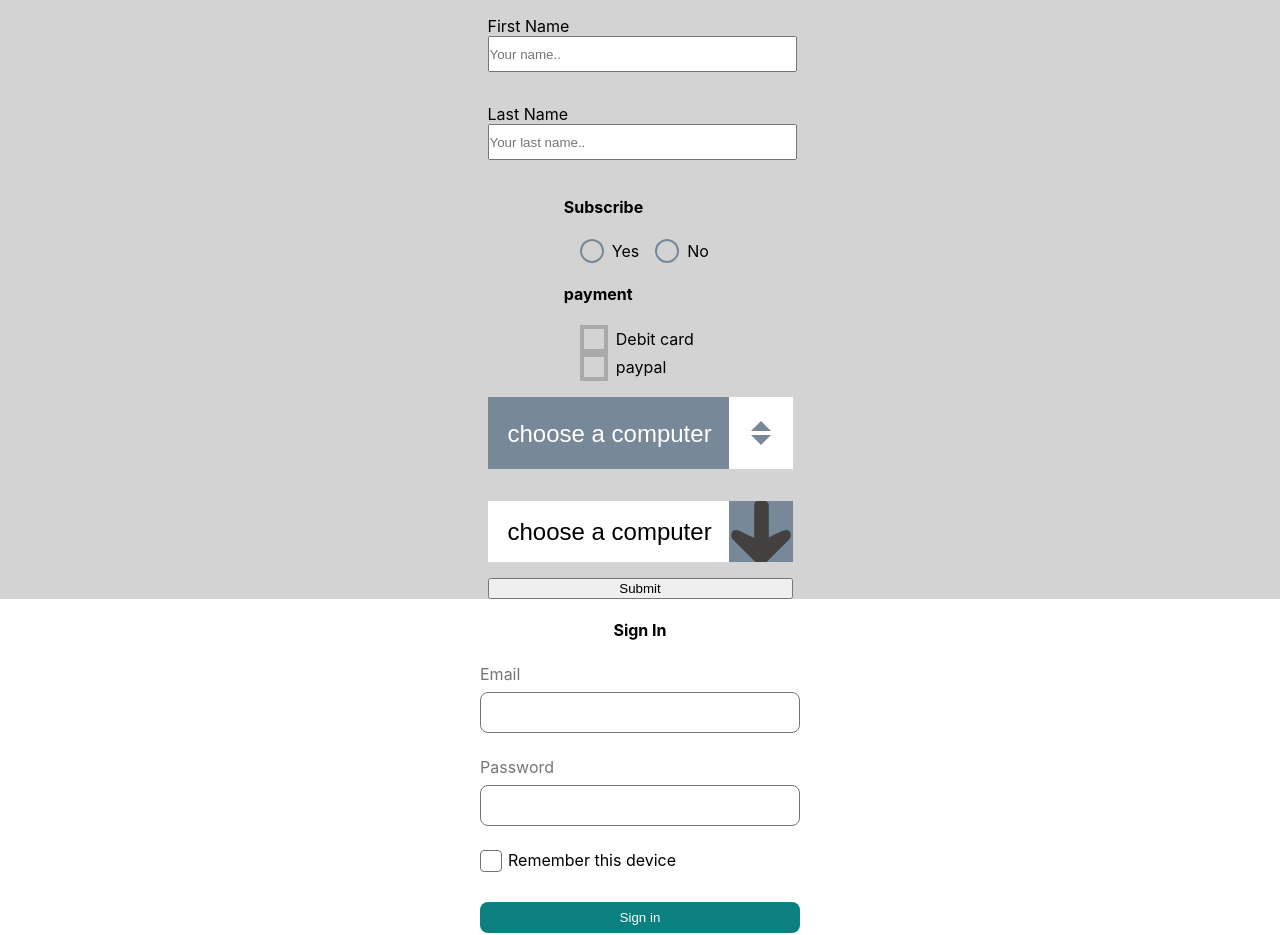
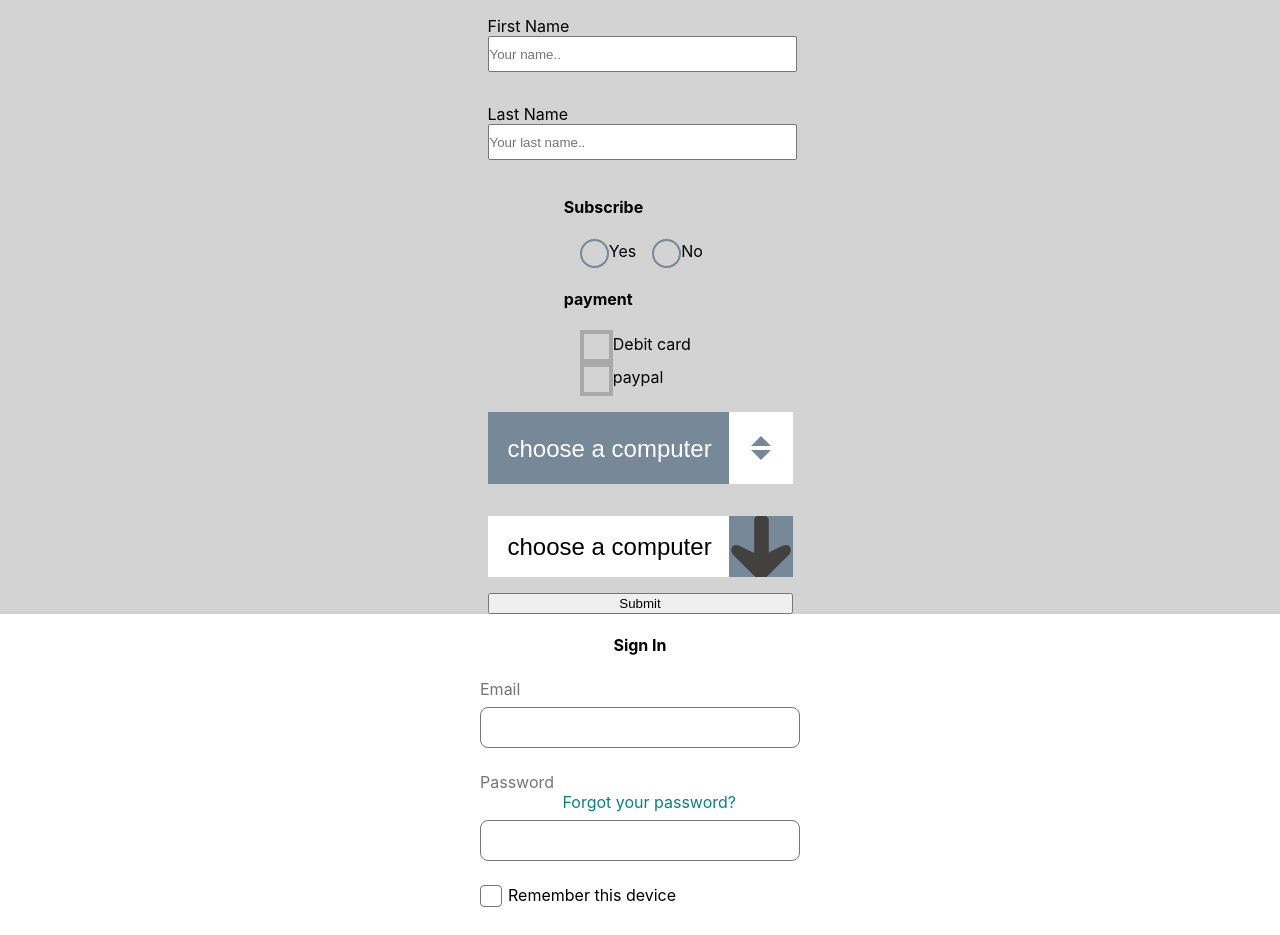
Before and after one commit to Blaine137/ReactForms, a React (Create React App) app: page / in a window 1280 px wide. Shown: the top 935 px of the page. Built offline with nearby package versions, Linux system fonts and the light colour scheme.

Commit message:
added forgot password button

```diff
--- a/src/Form/Form.js
+++ b/src/Form/Form.js
@@ -75,13 +75,14 @@ const Form = props => {
                     <label htmlFor="email" className={styles.loginLabel}>
                         Email
                     </label>
-                    <input id="email" name="email" type="text" className={styles.loginInput} autocomplete="off"/>
+                    <input id="email" name="email" type="text" className={styles.loginInput} autoComplete="off"/>
                 </div>
                 <div className={styles.loginFormGroup}>
                     <label htmlFor="password" className={styles.loginLabel}>
                         Password
+                        <span className={styles.forgotPassword}>Forgot your password?</span>
                     </label>
-                    <input id="password" name="password" type="password" className={styles.loginInput} autocomplete="off"/>
+                    <input id="password" name="password" type="password" className={styles.loginInput} autoComplete="off"/>
                 </div>
                 <div className={styles.radioFormGroup}>
                     <label className={styles.loginLabel}>
--- a/src/Form/Form.module.scss
+++ b/src/Form/Form.module.scss
@@ -247,7 +247,7 @@
   margin: 0 auto;
   text-align: left;
   position: relative;
-  label{
+  .loginLabel{
     display: inline-block;
     width: 20px;
     height: 20px;
@@ -258,6 +258,14 @@
     opacity: 0;
   }
 
+}
+
+.forgotPassword{
+  color: #0A8080;
+  display: inline-block;
+  text-align: right;
+  width: 80%;
+  cursor: pointer;
 }
 
 .loginCheckbox{
```
